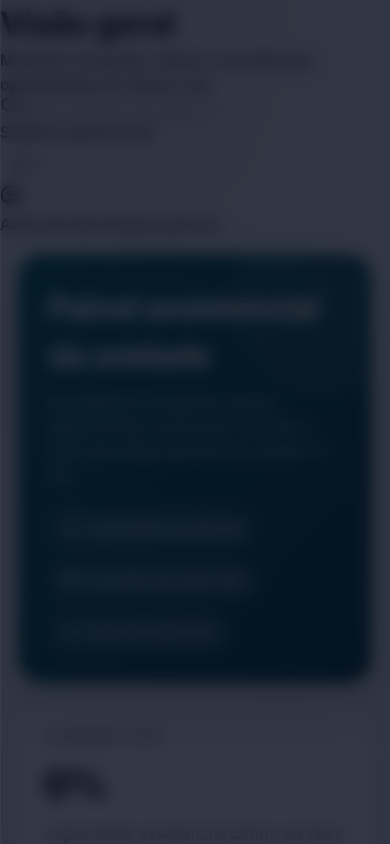
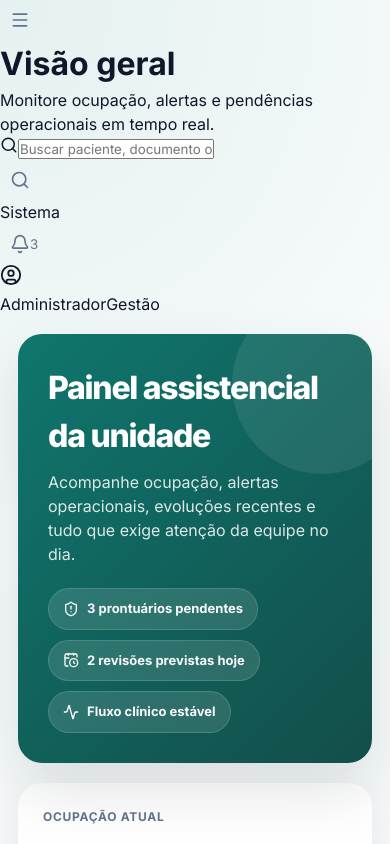
Before and after one commit to EduardoKainan/casadedavi, a Next.js app: page / in a window 390 px wide. Shown: the top 844 px of the page. Built offline with nearby package versions, Linux system fonts and the light colour scheme; no server answers; the database is empty.

Commit message:
fix: corrige overlay escuro permanente no mobile

```diff
--- a/src/components/Header.tsx
+++ b/src/components/Header.tsx
@@ -1,9 +1,10 @@
 "use client";
 
 import { usePathname } from "next/navigation";
-import { Bell, Search, UserCircle } from "lucide-react";
+import { Bell, Search, UserCircle, Menu } from "lucide-react";
 import { ROUTE_TITLES } from "@/lib/constants";
 import { cn } from "@/lib/utils";
+import { useState } from "react";
 
 const routeDescriptions: Record<string, string> = {
   "/": "Monitore ocupação, alertas e pendências operacionais em tempo real.",
@@ -15,6 +16,7 @@ const routeDescriptions: Record<string, string> = {
 
 export function Header() {
   const pathname = usePathname();
+  const [searchOpen, setSearchOpen] = useState(false);
 
   const title = ROUTE_TITLES[pathname] ||
     (pathname.startsWith("/patients/") ? "Prontuário do paciente" : "Casa de Davi");
@@ -25,10 +27,23 @@ export function Header() {
       : "Gestão assistencial e administrativa da unidade.");
 
   return (
-    <header className="app-header">
+    <header className={cn("app-header", searchOpen && "search-active")}>
+      <button
+        className="mobile-menu-trigger icon-btn"
+        aria-label="Abrir menu"
+        onClick={() => {
+          const event = new CustomEvent("toggle-sidebar");
+          window.dispatchEvent(event);
+        }}
+      >
+        <Menu size={20} />
+      </button>
+
       <div className="header-left">
-        <h1 className={cn("page-title", pathname === "/" && "home-title")}>{title}</h1>
-        <p className="page-subtitle">{subtitle}</p>
+        <div className="page-title-row">
+          <h1 className={cn("page-title", pathname === "/" && "home-title")}>{title}</h1>
+          <p className="page-subtitle">{subtitle}</p>
+        </div>
       </div>
 
       <div className="header-right">
@@ -45,9 +60,17 @@ export function Header() {
         </div>
 
         <div className="header-actions-group">
+          <button
+            className="icon-btn mobile-search-trigger"
+            aria-label="Buscar"
+            onClick={() => setSearchOpen(!searchOpen)}
+          >
+            <Search size={20} />
+          </button>
+
           <div className="quick-status">
             <span className="quick-status-dot" />
-            Sistema operacional
+            Sistema
           </div>
 
           <button className="icon-btn" aria-label="Notificações">
@@ -62,7 +85,7 @@ export function Header() {
           </div>
           <div className="user-info">
             <span className="user-name">Administrador</span>
-            <span className="user-role">Equipe gestora</span>
+            <span className="user-role">Gestão</span>
           </div>
         </div>
       </div>
--- a/src/components/Sidebar.tsx
+++ b/src/components/Sidebar.tsx
@@ -40,7 +40,7 @@ export function Sidebar() {
 
   return (
     <>
-      <div className="sidebar-overlay active" onClick={() => setIsOpen(false)} aria-hidden={!isOpen} />
+      <div className={cn("sidebar-overlay", isOpen && "active")} onClick={() => setIsOpen(false)} aria-hidden={!isOpen} />
 
       <aside className={cn("sidebar", isOpen && "open")} aria-hidden={!isOpen}>
         <div className="sidebar-header">
--- a/src/components/sidebar.css
+++ b/src/components/sidebar.css
@@ -222,10 +222,13 @@
   -webkit-backdrop-filter: blur(8px);
   opacity: 0;
   transition: opacity 0.25s ease;
+  pointer-events: none;
 }
 
 .sidebar-overlay.active {
+  display: block;
   opacity: 1;
+  pointer-events: auto;
 }
 
 @media (max-width: 768px) {
```
